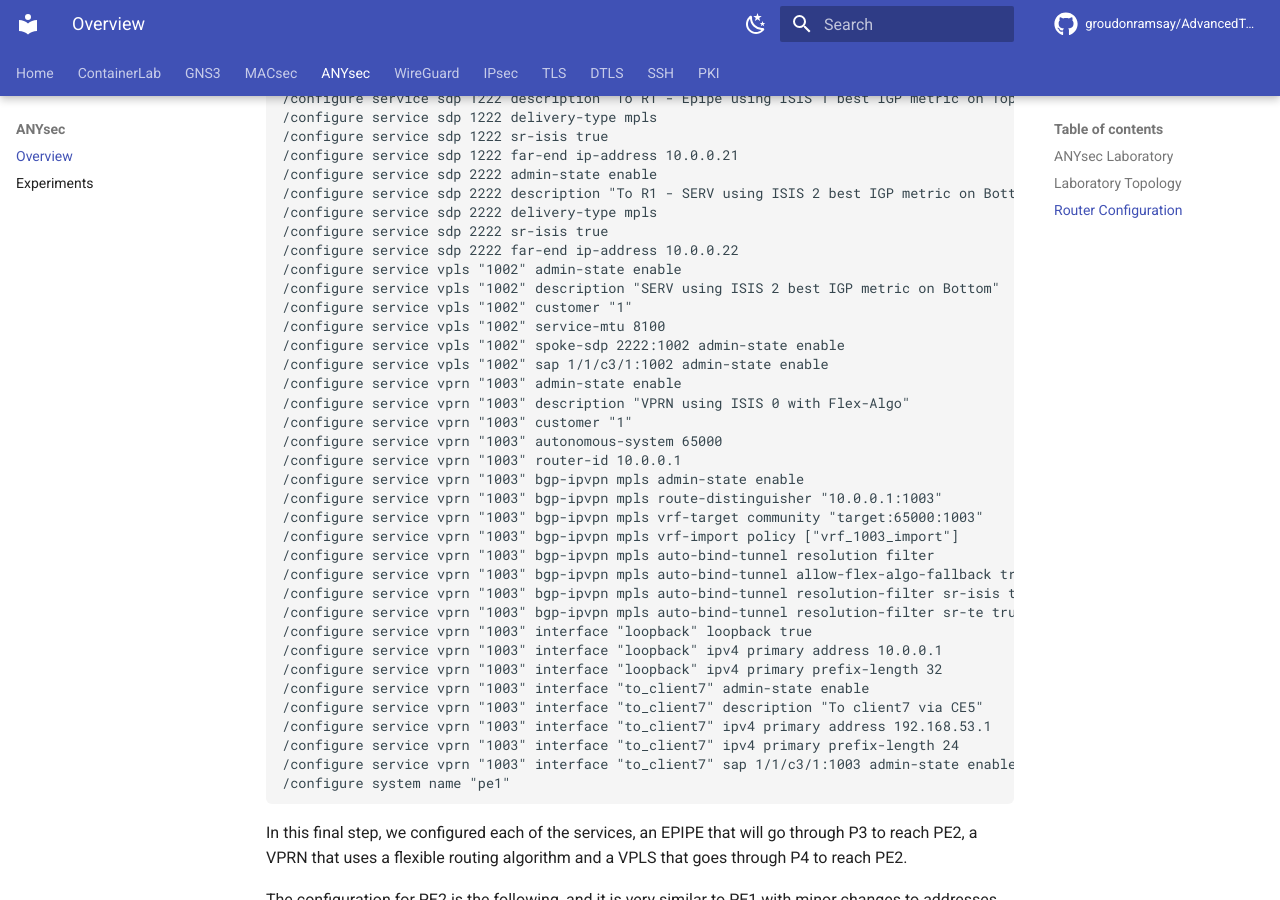
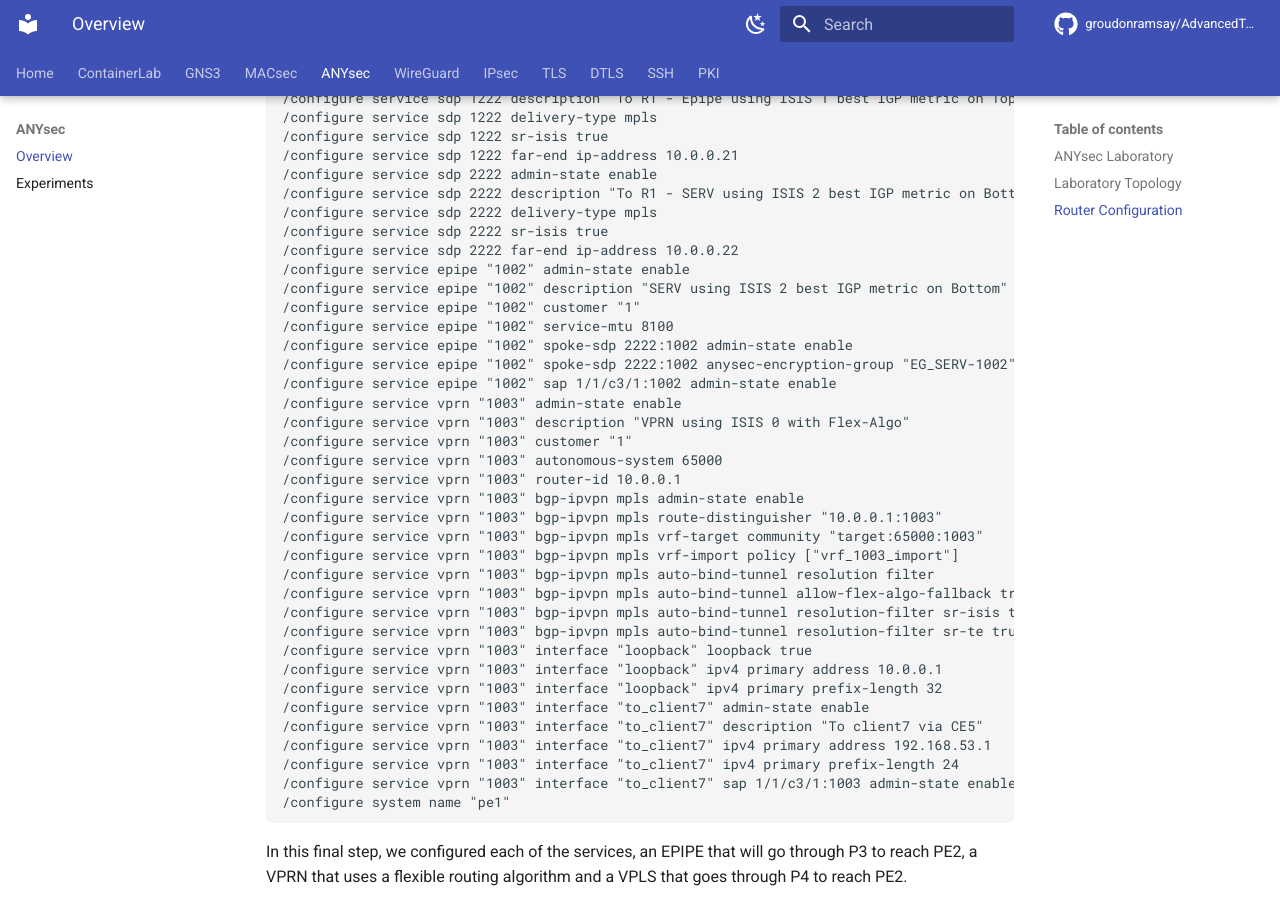
Before and after one commit to GroudonRamsay/AdvancedTunnellingLabs, an MkDocs documentation site: the page built from docs/anysec/index.md, in a window 1280 px wide and 900 px high, scrolled down 17031 px. Built offline with MkDocs 1.6.1 and Material for MkDocs 9.7.7, drawn with Linux system fonts in a browser that asks for light colours; comment, search, counter and statistics services are not loaded; some of the changed text lies outside the part shown.

Commit message:
Correction to service 1002 configuration

```diff
--- a/docs/anysec/index.md
+++ b/docs/anysec/index.md
@@ -852,12 +852,13 @@ And finally we configure the services that we will be using:
 /configure service sdp 2222 delivery-type mpls
 /configure service sdp 2222 sr-isis true
 /configure service sdp 2222 far-end ip-address 10.0.0.22
-/configure service vpls "1002" admin-state enable
-/configure service vpls "1002" description "SERV using ISIS 2 best IGP metric on Bottom"
-/configure service vpls "1002" customer "1"
-/configure service vpls "1002" service-mtu 8100
-/configure service vpls "1002" spoke-sdp 2222:1002 admin-state enable
-/configure service vpls "1002" sap 1/1/c3/1:1002 admin-state enable
+/configure service epipe "1002" admin-state enable
+/configure service epipe "1002" description "SERV using ISIS 2 best IGP metric on Bottom"
+/configure service epipe "1002" customer "1"
+/configure service epipe "1002" service-mtu 8100
+/configure service epipe "1002" spoke-sdp 2222:1002 admin-state enable
+/configure service epipe "1002" spoke-sdp 2222:1002 anysec-encryption-group "EG_SERV-1002"
+/configure service epipe "1002" sap 1/1/c3/1:1002 admin-state enable
 /configure service vprn "1003" admin-state enable
 /configure service vprn "1003" description "VPRN using ISIS 0 with Flex-Algo"
 /configure service vprn "1003" customer "1"
@@ -1188,12 +1189,13 @@ The configuration for PE2 is the following, and it is very similar to PE1 with m
 /configure service sdp 2111 delivery-type mpls
 /configure service sdp 2111 sr-isis true
 /configure service sdp 2111 far-end ip-address 10.0.0.12
-/configure service vpls "1002" admin-state enable
-/configure service vpls "1002" description "SERV using ISIS 2 best IGP metric on Bottom"
-/configure service vpls "1002" customer "1"
-/configure service vpls "1002" service-mtu 8100
-/configure service vpls "1002" spoke-sdp 2111:1002 admin-state enable
-/configure service vpls "1002" sap 1/1/c3/1:1002 admin-state enable
+/configure service epipe "1002" admin-state enable
+/configure service epipe "1002" description "SERV using ISIS 2 best IGP metric on Bottom"
+/configure service epipe "1002" customer "1"
+/configure service epipe "1002" service-mtu 8100
+/configure service epipe "1002" spoke-sdp 2111:1002 admin-state enable
+/configure service epipe "1002" spoke-sdp 2111:1002 anysec-encryption-group "EG_SERV-1002"
+/configure service epipe "1002" sap 1/1/c3/1:1002 admin-state enable
 /configure service vprn "1003" admin-state enable
 /configure service vprn "1003" description "VPRN using ISIS 0 with Flex-Algo"
 /configure service vprn "1003" customer "1"
```
